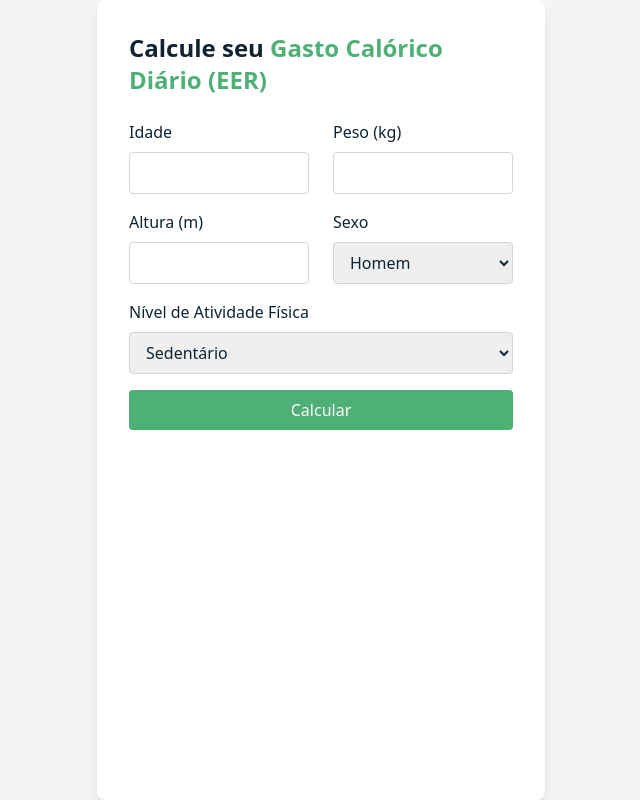
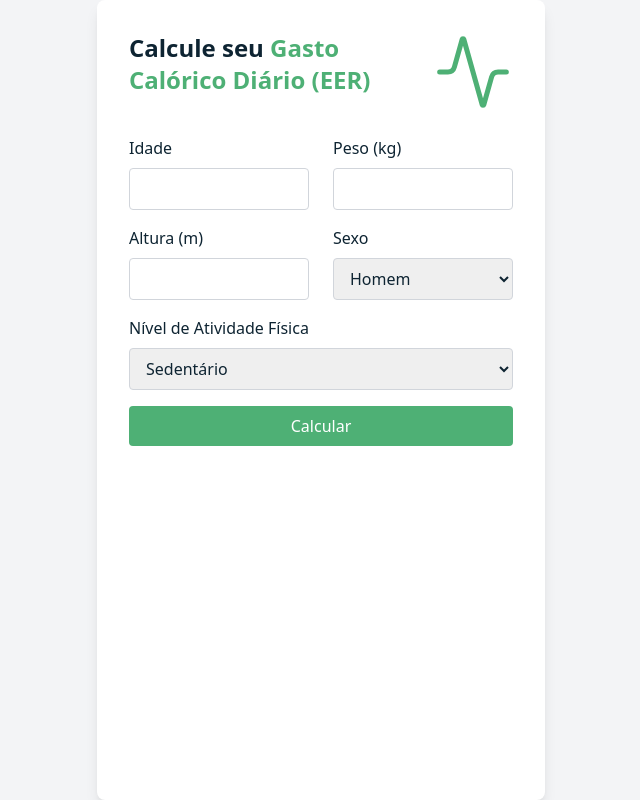
Before and after one commit to leticiaanobre/eer-calculator, a Next.js app: page / in a window 1280 px wide. Shown: the whole page, without its empty margins (319-959 px from the left). Built offline with nearby package versions, Linux system fonts and the light colour scheme.

Commit message:
✨ feat: added icon

```diff
--- a/src/pages/index.tsx
+++ b/src/pages/index.tsx
@@ -1,4 +1,5 @@
 import { useState } from "react";
+import { Activity, HeartPulse } from 'lucide-react';
 
 const Home = () => {
   const [formData, setFormData] = useState({
@@ -36,7 +37,14 @@ const Home = () => {
   return (
     <div className="min-h-screen flex items-center justify-center bg-gray-100">
       <div className="bg-white p-8 rounded-lg shadow-lg max-w-md w-full min-h-screen">
-        <h1 className="text-2xl text-secondary font-semibold mb-6">Calcule seu <strong className='font-bold text-primary'> Gasto Calórico Diário (EER)</strong></h1>
+        <div className='flex flec-row gap-4'>
+          <h1 className="text-2xl text-secondary font-semibold mb-6">
+            Calcule seu <strong className='font-bold text-primary'> Gasto Calórico Diário (EER)</strong>
+          </h1>
+          <div className="flex justify-center mb-6">
+            <Activity className="text-primary" strokeWidth={1.5} size={80} />
+          </div>
+        </div>
         <form onSubmit={handleSubmit}>
           <div className='flex flex-row justify-between gap-6'>
             <div className="mb-4">
@@ -60,10 +68,9 @@ const Home = () => {
                 className="w-full px-3 py-2 border border-gray-300 rounded text-secondary"
                 required
               />
-          </div>
+            </div>
           </div>
           <div className='flex flex-row justify-between gap-6'>
-
             <div className="mb-4 w-full">
               <label className="block mb-2 text-secondary">Altura (m)</label>
               <input
@@ -106,7 +113,7 @@ const Home = () => {
           </div>
           <button
             type="submit"
-            className="w-full bg-primary text-white py-2 rounded hover:bg-blue-600 transition duration-200"
+            className="w-full bg-primary text-white py-2 rounded hover:bg-green-600 transition duration-200"
           >
             Calcular
           </button>
```
